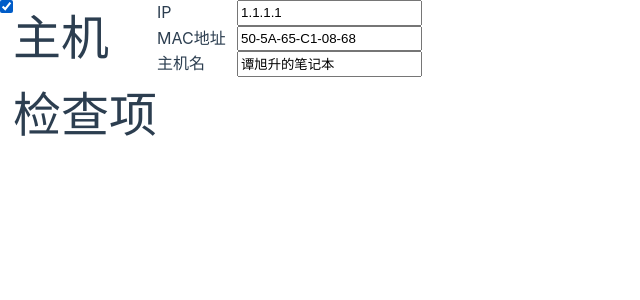
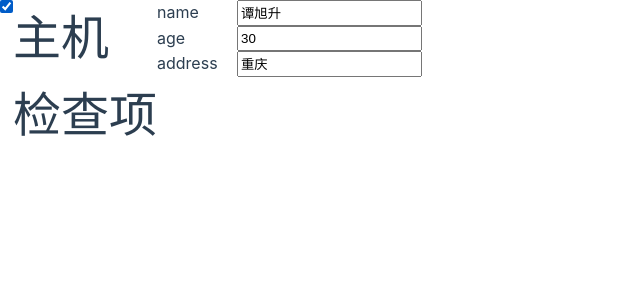
Before and after one commit to c3qu/vue_practice, a Vue app: page / in a window 1280 px wide. Both pictures are taken after a click on the element "打开对应检查项". Shown: the top 300 px of the page, without its empty margins (0-640 px from the left). Built offline with nearby package versions, Linux system fonts and the light colour scheme.

Commit message:
向HostAddCheckItemDetail传参

```diff
--- a/src/App.vue
+++ b/src/App.vue
@@ -6,9 +6,14 @@ import CheckItemDetail from './components/CheckItemDetail.vue'
 import HostAddCheckItemDetail from "./components/HostAddCheckItemDetail.vue";
 
 const index = ref(1)
+var childInfo={}
 
-function setIndex(i) {
+function setIndex(i,info) {
   index.value = i
+  if (info!=null){
+    console.log(info)
+    childInfo=info
+  }
 }
 const compNameList = [
   HostDetail,
@@ -26,7 +31,7 @@ provide('parentSetIndex', setIndex)
   <main>
     <div class="main_show_area">
       <SideBar />
-      <component :is="compNameList[index-1]" />
+      <component :is="compNameList[index-1]" :info="{childInfo}"/>
     </div>
   </main>
 </template>
--- a/src/components/HostAddCheckItemDetail.vue
+++ b/src/components/HostAddCheckItemDetail.vue
@@ -1,10 +1,18 @@
 <script setup>
+import { ref} from 'vue'
+const info=defineProps(["info"])
+const data=ref(info.info.childInfo)
+console.log(info.info.childInfo)
 </script>
 <template>
 <form>
-    <div><label>IP</label><input type="text" value="1.1.1.1" readonly/></div>
+    <div v-for="v,k in data">
+        <label>{{ k }}</label>
+        <input type="text" :value="`${v}`" readonly/>
+    </div>
+    <!-- <div><label>IP</label><input type="text" value="1.1.1.1" readonly/></div>
     <div><label>MAC地址</label><input type="text" value="50-5A-65-C1-08-68" readonly/></div>
-    <div><label>主机名</label><input type="text" value="谭旭升的笔记本" readonly/></div>
+    <div><label>主机名</label><input type="text" value="谭旭升的笔记本" readonly/></div> -->
 
 </form>
 </template>
--- a/src/components/HostDetail.vue
+++ b/src/components/HostDetail.vue
@@ -37,7 +37,7 @@ function show_detail() {
         <tr>
             <th v-for="value in colunm_names">{{ value }}</th>
         </tr>
-        <tr v-for="row in data" @click="parentSetIndex(3)" class="table_body" title="打开对应检查项">
+        <tr v-for="row in data" @click="parentSetIndex(3,row)" class="table_body" title="打开对应检查项">
             <td v-for="_, key in colunm_names">{{ row[key] }}</td>
             <td><a href="https://github.com/c3qu" target="_blank">操作</a></td>
         </tr>
```
